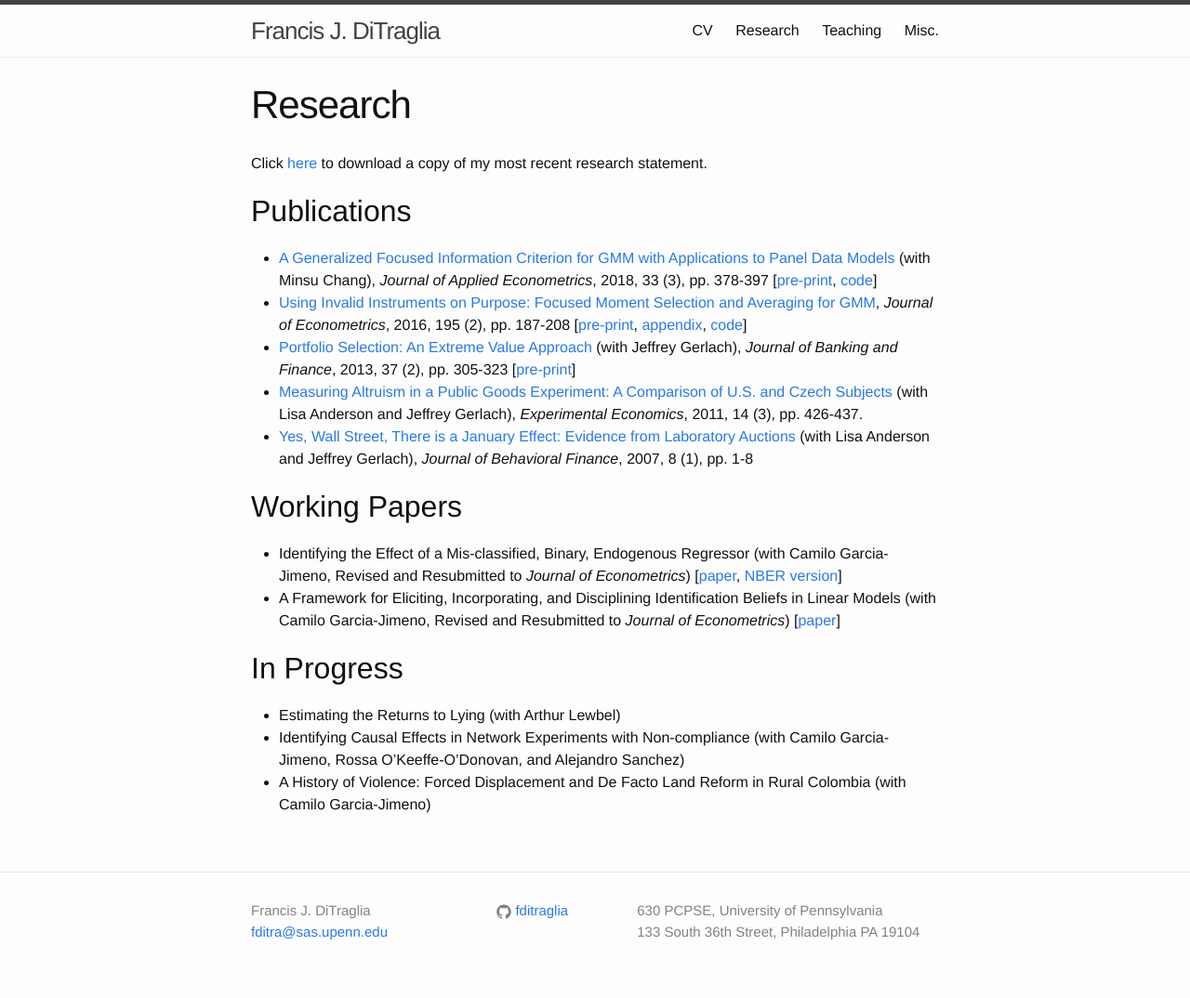
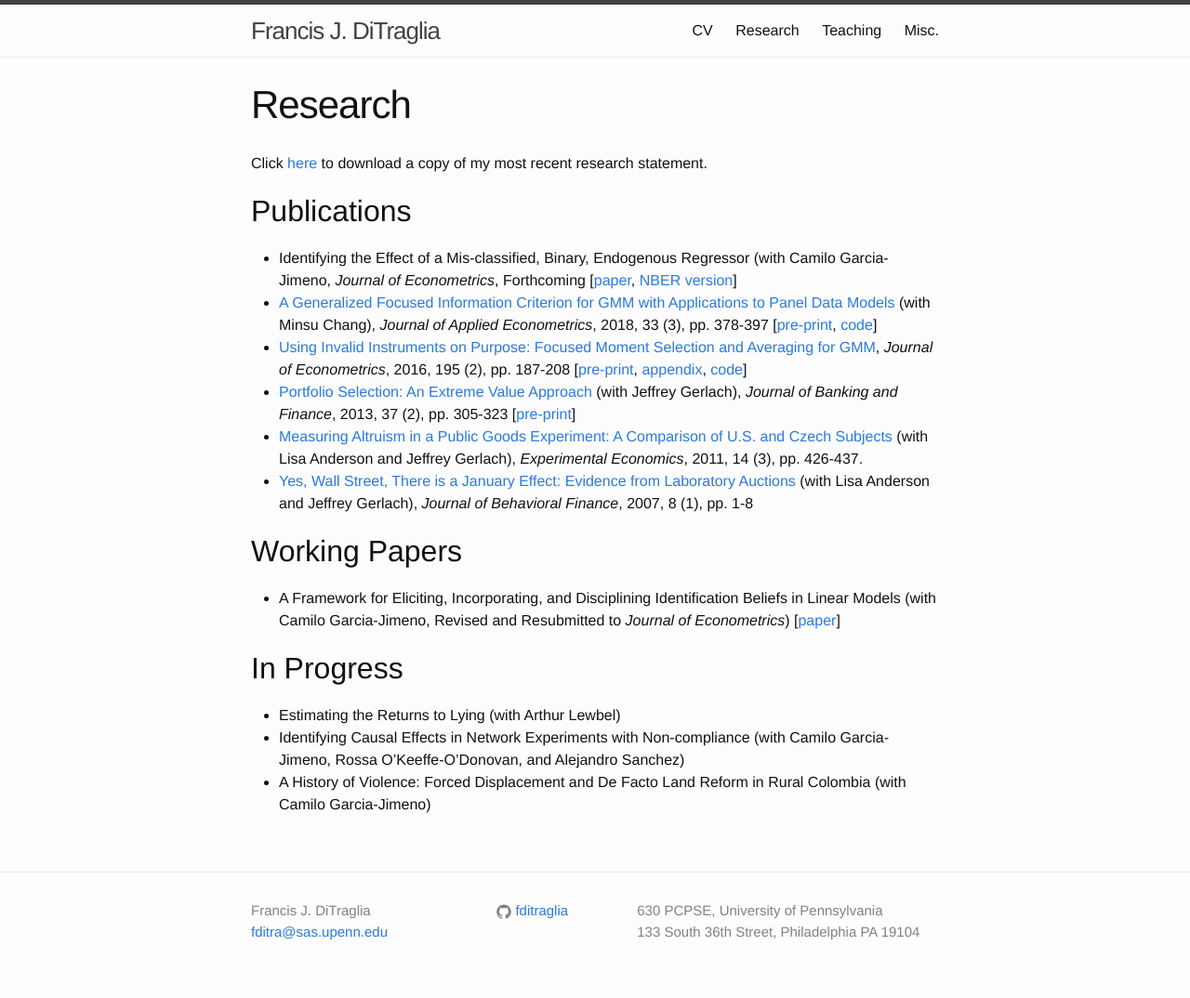
Before and after one commit to fditraglia/fditraglia.github.io, a Jekyll site: the page built from research.md, in a window 1280 px wide. Shown: the whole page at 93% size. Built offline with Jekyll 4.4.1, drawn with Linux system fonts in a browser that asks for light colours; some of the changed lines change nothing that is shown.

Commit message:
update publications

```diff
--- a/research.md
+++ b/research.md
@@ -8,6 +8,7 @@
 
 ## Publications
 
+- Identifying the Effect of a Mis-classified, Binary, Endogenous Regressor (with Camilo Garcia-Jimeno, *Journal of Econometrics*, Forthcoming [[paper](http://ditraglia.com/pdf/DiTraglia_Garcia-Jimeno_2018.pdf), [NBER version](http://ditraglia.com/pdf/DiTraglia_Garcia-Jimeno_2017b.pdf)]
 - [A Generalized Focused Information Criterion for GMM with Applications to Panel Data Models](https://onlinelibrary.wiley.com/doi/10.1002/jae.2614) (with Minsu Chang), *Journal of Applied Econometrics*, 2018, 33 (3), pp. 378-397 [[pre-print](http://ditraglia.com/pdf/GFIC_paper.pdf), [code](https://github.com/fditraglia/gfic)]
 - [Using Invalid Instruments on Purpose: Focused Moment Selection and Averaging for GMM](https://www.sciencedirect.com/science/article/pii/S0304407616301518), *Journal of Econometrics*, 2016, 195 (2), pp. 187-208 [[pre-print](http://ditraglia.com/pdf/FMSC.pdf), [appendix](http://ditraglia.com/pdf/FMSC_appendix.pdf), [code](https://github.com/fditraglia/fmsc)]
 - [Portfolio Selection: An Extreme Value Approach](https://www.sciencedirect.com/science/article/pii/S0378426612002592) (with Jeffrey Gerlach), *Journal of Banking and Finance*, 2013, 37 (2), pp. 305-323 [[pre-print](http://ditraglia.com/pdf/EV_paper.pdf)]
@@ -15,7 +16,6 @@
 - [Yes, Wall Street, There is a January Effect: Evidence from Laboratory Auctions](http://www.tandfonline.com/doi/abs/10.1080/15427560709337012) (with Lisa Anderson and Jeffrey Gerlach), *Journal of Behavioral Finance*, 2007, 8 (1), pp. 1-8
 
 ## Working Papers
-- Identifying the Effect of a Mis-classified, Binary, Endogenous Regressor (with Camilo Garcia-Jimeno, Revised and Resubmitted to *Journal of Econometrics*) [[paper](http://ditraglia.com/pdf/DiTraglia_Garcia-Jimeno_2018.pdf), [NBER version](http://ditraglia.com/pdf/DiTraglia_Garcia-Jimeno_2017b.pdf)]
 - A Framework for Eliciting, Incorporating, and Disciplining Identification Beliefs in Linear Models (with Camilo Garcia-Jimeno, Revised and Resubmitted to *Journal of Econometrics*) [[paper](http://ditraglia.com/pdf/DiTraglia_Garcia-Jimeno_2018b.pdf)]
 
 ## In Progress
```
